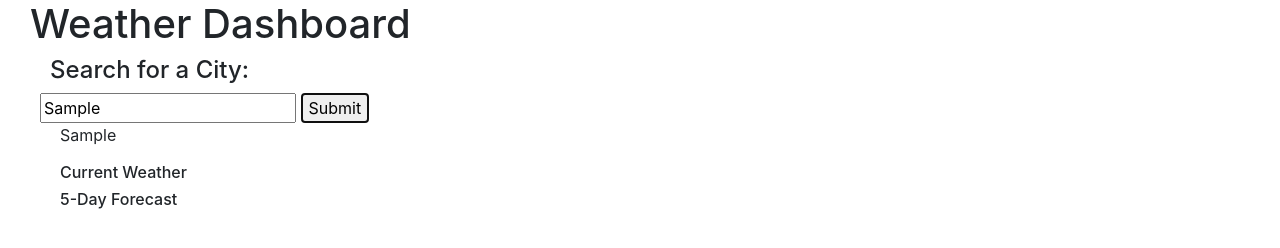
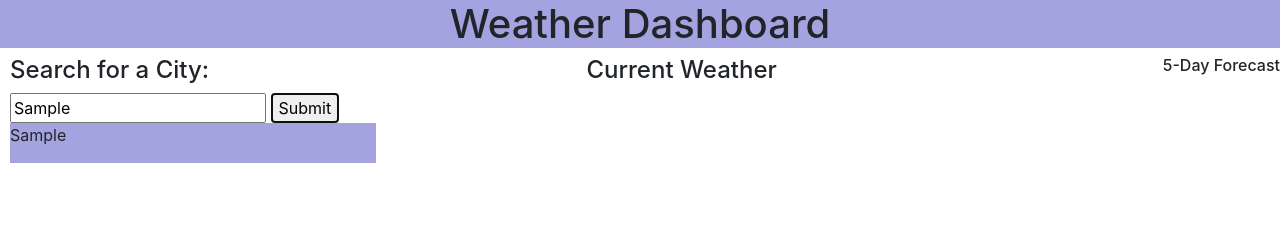
Before and after one commit to kaynboyle/WeatherAppModule6, a plain HTML site: page index.html in a window 1280 px wide. Both pictures are taken after typing "Sample" into the empty fields and a click on the button "Submit". Drawn offline with nearby package versions, Linux system fonts and the light colour scheme; no server answers.

Commit message:
inner html issue fixed

```diff
--- a/assets/css/style.css
+++ b/assets/css/style.css
@@ -1,20 +1,38 @@
-*{
-    margin-left: 10px;
+
+h1{
+    display:flex;
+    justify-content: center;
+    background-color:rgb(163, 163, 223);
 }
-
+#column1{
+    margin-left:10px;
+}
 div.flex-container{
     display: flex;
     flex-direction: row;
     flex-wrap: wrap;
+    width: 100%;
 }
-div.flex1{
+div.flex-container div.column{
     display: flex;
     flex-direction: column;
-}
+    flex-basis: 100%;
+    flex: 1;
+  }
 
 div.day{
     background-color:rgb(163, 163, 223);
     margin-right: 80px;
+}
+div.weekForecast{
+    display: flex;
+    flex-direction: row;
+    flex-wrap: wrap;
+}
+
+#localStorage {
+    background-color:rgb(163, 163, 223);
+    margin-right: 210px;
 }
 /* div.flex-container div.city-search{
     display: flex;
--- a/assets/js/script.js
+++ b/assets/js/script.js
@@ -38,7 +38,7 @@ function currentWeather(city_name){
             var today = new Date();
             var date = (today.getMonth()+1)+'/'+today.getDate()+'/'+today.getFullYear()
             ;
-            currentWeatherDiv.append(`
+            currentWeatherDiv.html(`
             <h3>${data.name}, ${data.sys.country} (${date}) <img src=${weatherIcon} height="50px"> </h3>
             <h6>Temperature: ${data.main.temp}°F </h6>
             <h6>Wind: ${data.wind.speed}MPH </h6>
@@ -91,6 +91,7 @@ function UVIFunction(latandlong){
           });
 };
 function fiveDayForecast(latandlong){
+    weekForecast.html(`" "`);
     fetch(`https://api.openweathermap.org/data/2.5/onecall?lat=${latandlong.lat}&lon=${latandlong.lon}&exclude=${exclude}&appid=${apiKey}`)
         .then((response)=>{
 
--- a/index.html
+++ b/index.html
@@ -16,22 +16,23 @@
         <h1>Weather Dashboard</h1>
     </header>
     <div class="flex-container">
-        <div class="flex1">
+        <div id="column1" class="column">
             <div class="city-search">
                 <h4>Search for a City:</h4>
                 <input type="text" id="search" placeholder="Enter City"/>
                 <button id="submit" type="button" >Submit</button>
+            </div>
             <div id="localStorage">
 
             </div>
         </div>
-        <div class="flex1">
+        <div class="column">
             <div id="current-weather">
-                <h6>Current Weather </h6>
+                <h4>Current Weather </h4>
             </div>
-            <div id="weekForecast">
-                <h6>5-Day Forecast</h6>
-            </div>
+        </div>
+        <div id="weekForecast">
+            <h6>5-Day Forecast</h6>
         </div>
     </div>
     <script src="https://cdnjs.cloudflare.com/ajax/libs/jquery/3.2.1/jquery.min.js"></script>
```
